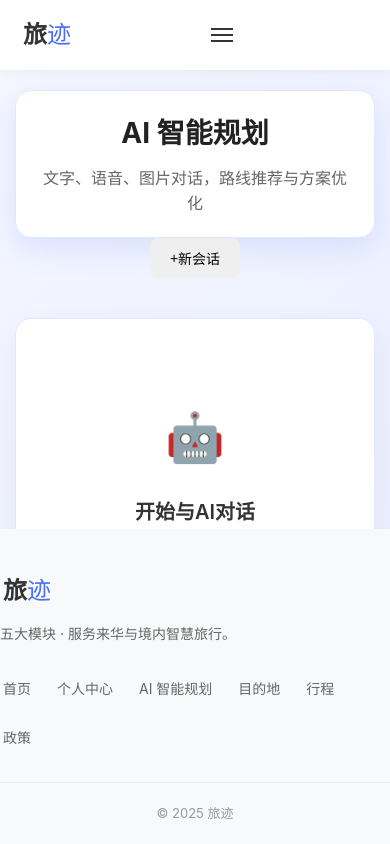
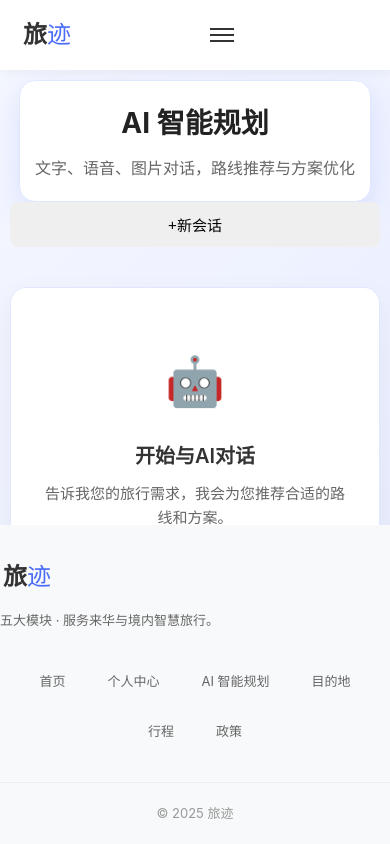
Before and after one commit to citricacid-sketch/QD-Vue, a Vue app: page /ai in a window 390 px wide. Built offline with nearby package versions, Linux system fonts and the light colour scheme.

Commit message:
优化移动端布局和AI聊天界面

```diff
--- a/src/components/layout/AppFooter.vue
+++ b/src/components/layout/AppFooter.vue
@@ -66,6 +66,7 @@ import { RouterLink } from 'vue-router'
   display: flex;
   flex-wrap: wrap;
   gap: 20px;
+  justify-content: center;
 }
 
 .footer-links a {
@@ -73,10 +74,13 @@ import { RouterLink } from 'vue-router'
   text-decoration: none;
   font-size: 14px;
   transition: color 0.2s;
+  padding: 8px 12px;
+  border-radius: 6px;
 }
 
 .footer-links a:hover {
   color: #4a6cf7;
+  background-color: #f5f7ff;
 }
 
 .footer-copy {
@@ -89,6 +93,25 @@ import { RouterLink } from 'vue-router'
 }
 
 /* 响应式设计 */
+@media (max-width: 767px) {
+  .site-footer {
+    padding: 30px 0 20px;
+  }
+
+  .footer-links {
+    gap: 10px;
+  }
+
+  .footer-links a {
+    font-size: 13px;
+    padding: 10px 16px;
+  }
+
+  .footer-brand p {
+    font-size: 13px;
+  }
+}
+
 @media (min-width: 768px) {
   .footer-inner {
     flex-direction: row;
--- a/src/components/layout/AppHeader.vue
+++ b/src/components/layout/AppHeader.vue
@@ -157,7 +157,8 @@ defineEmits<{
   height: 2px;
   background-color: #333;
   margin: 4px 0;
-  transition: 0.3s;
+  transition: all 0.3s ease;
+  transform-origin: center;
 }
 
 .main-nav {
@@ -286,10 +287,25 @@ defineEmits<{
   color: #4a6cf7;
 }
 
+/* 汉堡菜单动画 */
+.nav-toggle:hover .nav-toggle-line:nth-child(1) {
+  transform: translateY(1px);
+}
+
+.nav-toggle:hover .nav-toggle-line:nth-child(3) {
+  transform: translateY(-1px);
+}
+
 /* 响应式设计 */
 @media (max-width: 768px) {
   .nav-toggle {
     display: block;
+    padding: 8px;
+  }
+
+  .nav-toggle-line {
+    width: 24px;
+    height: 2px;
   }
 
   .main-nav {
@@ -304,8 +320,20 @@ defineEmits<{
     transform: translateY(-100%);
     opacity: 0;
     visibility: hidden;
-    transition: all 0.3s;
-    gap: 15px;
+    transition: all 0.3s ease;
+    gap: 0;
+    max-height: calc(100vh - 70px);
+    overflow-y: auto;
+  }
+
+  .main-nav a {
+    padding: 15px 0;
+    border-bottom: 1px solid #f0f0f0;
+    font-size: 16px;
+  }
+
+  .main-nav a:last-child {
+    border-bottom: none;
   }
 
   .main-nav.is-open {
@@ -317,8 +345,10 @@ defineEmits<{
   .nav-auth-mobile {
     display: block;
     margin-top: 10px;
-    padding-top: 15px;
+    padding: 15px 0;
     border-top: 1px solid #eee;
+    font-size: 16px;
+    font-weight: 600;
   }
 
   .header-auth .btn {
--- a/src/views/AIView.vue
+++ b/src/views/AIView.vue
@@ -61,8 +61,8 @@ function startNewChat() {
         </div>
 
         <div class="ai-chat-main">
-          <!-- 聊天历史 -->
-          <div class="chat-history">
+          <!-- 聊天和输入区域 -->
+          <div class="chat-container">
             <div v-if="chatHistory.length === 0" class="empty-chat">
               <div class="empty-icon">🤖</div>
               <h3>开始与AI对话</h3>
@@ -93,6 +93,7 @@ function startNewChat() {
                 </div>
               </div>
             </div>
+
           </div>
 
           <!-- 输入区域 -->
@@ -136,9 +137,6 @@ function startNewChat() {
                 </div>
               </div>
             </div>
-            <p class="input-hint">
-              按 Enter 发送，Shift + Enter 换行
-            </p>
           </div>
         </div>
       </div>
@@ -151,6 +149,7 @@ function startNewChat() {
   padding: 40px 0 60px;
   background: linear-gradient(135deg, #f5f7ff 0%, #e3e9ff 100%);
   min-height: calc(100vh - 140px);
+  transition: padding 0.3s ease;
 }
 
 .container {
@@ -191,17 +190,20 @@ function startNewChat() {
   display: flex;
   flex-direction: column;
   gap: 20px;
+  height: calc(100vh - 180px);
 }
 
-.chat-history {
+.chat-container {
   background: white;
   border-radius: 16px;
   box-shadow: 0 10px 30px rgba(0, 0, 0, 0.05);
   padding: 30px;
-  min-height: 400px;
-  max-height: 600px;
+  flex: 1;
   overflow-y: auto;
   border: 1px solid #e0e7ff;
+  -webkit-overflow-scrolling: touch;
+  display: flex;
+  flex-direction: column;
 }
 
 .empty-chat {
@@ -306,6 +308,7 @@ function startNewChat() {
 .message-content {
   flex: 1;
   max-width: 80%;
+  min-width: 0;
 }
 
 .message-text {
@@ -318,6 +321,8 @@ function startNewChat() {
   position: relative;
   box-shadow: 0 2px 10px rgba(74, 108, 247, 0.1);
   border: 1px solid #e0e7ff;
+  word-wrap: break-word;
+  overflow-wrap: break-word;
 }
 
 .chat-message-user .message-text {
@@ -419,6 +424,10 @@ function startNewChat() {
   box-shadow: 0 10px 30px rgba(0, 0, 0, 0.05);
   padding: 25px;
   border: 1px solid #e0e7ff;
+  transition: padding 0.3s ease;
+  border-top: none;
+  border-top-left-radius: 0;
+  border-top-right-radius: 0;
 }
 
 .input-wrapper {
@@ -438,6 +447,7 @@ textarea {
   min-height: 100px;
   transition: all 0.2s;
   background: #f9fafb;
+  -webkit-appearance: none;
 }
 
 textarea:focus {
@@ -472,6 +482,7 @@ textarea:focus {
   display: inline-flex;
   align-items: center;
   justify-content: center;
+  min-height: 44px;
 }
 
 .btn-primary {
@@ -528,25 +539,25 @@ textarea:focus {
 }
 
 .input-hint {
-  font-size: 13px;
+  font-size: 12px;
   color: #9ca3af;
   text-align: center;
-  margin-top: 15px;
+  margin-top: 10px;
   margin-bottom: 0;
 }
 
 /* 响应式设计 */
 @media (max-width: 768px) {
   .ai-chat-container {
-    padding: 20px 0 40px;
+    padding: 10px 0 20px;
   }
 
   .container {
-    padding: 0 15px;
+    padding: 0 10px;
   }
 
   .header-content {
-    padding: 20px;
+    padding: 20px 15px;
   }
 
   .ai-chat-header h1 {
@@ -557,10 +568,17 @@ textarea:focus {
     font-size: 16px;
   }
 
-  .chat-history {
-    padding: 20px;
-    min-height: 300px;
-    max-height: 500px;
+  .ai-chat-main {
+    height: calc(100vh - 160px);
+  }
+
+  .chat-container {
+    padding: 15px;
+    border-radius: 16px 16px 0 0;
+  }
+
+  .empty-chat {
+    padding: 40px 15px;
   }
 
   .empty-icon {
@@ -569,6 +587,11 @@ textarea:focus {
 
   .empty-chat h3 {
     font-size: 20px;
+  }
+
+  .example-prompts {
+    max-width: 100%;
+    padding: 15px;
   }
 
   .chat-message {
@@ -582,25 +605,24 @@ textarea:focus {
   }
 
   .message-content {
-    max-width: 90%;
+    max-width: 85%;
   }
 
   .message-text {
     padding: 14px;
     border-radius: 12px;
-  }
-
-  .example-prompts {
-    padding: 15px;
+    font-size: 14px;
   }
 
   .chat-input-area {
-    padding: 20px;
+    padding: 15px;
+    border-radius: 0 0 16px 16px;
   }
 
   textarea {
-    padding: 15px;
-    min-height: 80px;
+    padding: 12px;
+    min-height: 60px;
+    font-size: 16px;
   }
 
   .input-actions {
@@ -609,17 +631,28 @@ textarea:focus {
   }
 
   .action-group {
-    justify-content: center;
+    justify-content: space-between;
+    margin-top: 10px;
   }
 
   .btn {
-    padding: 10px 20px;
+    width: 100%;
+    padding: 12px 16px;
+    font-size: 15px;
   }
 
   .btn-icon {
-    width: 40px;
-    height: 40px;
-    font-size: 16px;
+    width: 44px;
+    height: 44px;
+    font-size: 20px;
+  }
+
+  .input-hint {
+    font-size: 11px;
+  }
+
+  .message-image {
+    max-width: 100%;
   }
 }
 </style>
--- a/src/views/AuthView.vue
+++ b/src/views/AuthView.vue
@@ -429,6 +429,7 @@ function deleteAccount() {
 <style scoped>
 .auth-container {
   padding: 40px 0 60px;
+  transition: padding 0.3s ease;
 }
 
 .container {
@@ -444,6 +445,7 @@ function deleteAccount() {
   margin-bottom: 40px;
   padding-bottom: 40px;
   border-bottom: 1px solid #eee;
+  transition: all 0.3s ease;
 }
 
 .user-avatar-large {
@@ -516,6 +518,7 @@ function deleteAccount() {
   border: none;
   font-size: 14px;
   text-align: center;
+  min-height: 44px;
 }
 
 .btn-outline {
@@ -563,6 +566,7 @@ function deleteAccount() {
   border-bottom: 1px solid #eee;
   padding-bottom: 10px;
   overflow-x: auto;
+  -webkit-overflow-scrolling: touch;
 }
 
 .tab-button {
@@ -806,24 +810,56 @@ function deleteAccount() {
     padding: 20px 0 40px;
   }
 
+  .container {
+    padding: 0 15px;
+  }
+
   .user-header {
     flex-direction: column;
     align-items: center;
     text-align: center;
     gap: 20px;
+    padding-bottom: 30px;
+  }
+
+  .user-avatar-large {
+    width: 80px;
+    height: 80px;
+    font-size: 32px;
   }
 
   .user-info h1 {
     font-size: 24px;
   }
 
+  .user-email {
+    font-size: 14px;
+    margin-bottom: 20px;
+  }
+
   .user-stats {
     justify-content: center;
+    gap: 20px;
+    flex-wrap: wrap;
+  }
+
+  .stat-number {
+    font-size: 24px;
+  }
+
+  .stat-label {
+    font-size: 13px;
   }
 
   .user-actions {
-    flex-direction: row;
+    flex-direction: column;
+    width: 100%;
     min-width: auto;
+    gap: 10px;
+  }
+
+  .user-actions .btn {
+    width: 100%;
   }
 
   .auth-tabs {
@@ -836,8 +872,51 @@ function deleteAccount() {
     font-size: 14px;
   }
 
+  .tab-content {
+    gap: 20px;
+  }
+
   .tab-card {
-    padding: 20px;
+    padding: 20px 15px;
+  }
+
+  .tab-card h2 {
+    font-size: 20px;
+  }
+
+  .info-row {
+    padding: 12px 0;
+  }
+
+  .info-label {
+    font-size: 13px;
+  }
+
+  .info-value {
+    font-size: 14px;
+  }
+
+  .form-group {
+    margin-bottom: 20px;
+  }
+
+  .form-group label {
+    font-size: 13px;
+  }
+
+  .form-group input,
+  .form-group select {
+    padding: 12px 15px;
+    font-size: 16px;
+  }
+
+  .edit-actions {
+    flex-direction: column;
+    gap: 10px;
+  }
+
+  .edit-actions .btn {
+    width: 100%;
   }
 
   .setting-item {
@@ -851,15 +930,39 @@ function deleteAccount() {
     width: 100%;
   }
 
+  .setting-control input,
+  .setting-control select {
+    width: 100%;
+    padding: 12px 15px;
+    font-size: 16px;
+  }
+
   .security-item {
     flex-direction: column;
     align-items: flex-start;
     gap: 15px;
   }
 
+  .security-item .btn {
+    width: 100%;
+  }
+
+  .data-description {
+    font-size: 14px;
+  }
+
   .warning-content {
     flex-direction: column;
     gap: 15px;
+    text-align: center;
+  }
+
+  .warning-text h3 {
+    font-size: 18px;
+  }
+
+  .warning-text p {
+    font-size: 14px;
   }
 }
 </style>
--- a/src/views/DestView.vue
+++ b/src/views/DestView.vue
@@ -108,6 +108,7 @@ function searchDestinations() {
 <style scoped>
 .dest-container {
   padding: 40px 0 60px;
+  transition: padding 0.3s ease;
 }
 
 .container {
@@ -167,6 +168,7 @@ function searchDestinations() {
   transition: all 0.2s;
   border: none;
   font-size: 16px;
+  min-height: 44px;
 }
 
 .btn-primary {
@@ -215,6 +217,7 @@ function searchDestinations() {
   grid-template-columns: repeat(auto-fill, minmax(350px, 1fr));
   gap: 30px;
   margin-bottom: 60px;
+  transition: grid-template-columns 0.3s ease;
 }
 
 .dest-card {
@@ -357,6 +360,10 @@ function searchDestinations() {
     padding: 20px 0 40px;
   }
 
+  .container {
+    padding: 0 15px;
+  }
+
   .dest-header h1 {
     font-size: 28px;
   }
@@ -367,14 +374,66 @@ function searchDestinations() {
 
   .search-box {
     flex-direction: column;
+    gap: 10px;
+  }
+
+  .search-box input {
+    width: 100%;
+  }
+
+  .search-box .btn {
+    width: 100%;
   }
 
   .dest-grid {
     grid-template-columns: 1fr;
+    gap: 20px;
+  }
+
+  .dest-card {
+    border-radius: 10px;
+  }
+
+  .dest-image {
+    height: 180px;
+  }
+
+  .dest-info {
+    padding: 15px;
+  }
+
+  .dest-info h3 {
+    font-size: 18px;
+  }
+
+  .dest-info p {
+    font-size: 14px;
+  }
+
+  .dest-actions {
+    flex-direction: column;
+    gap: 8px;
+  }
+
+  .dest-actions .btn {
+    width: 100%;
+  }
+
+  .map-placeholder {
+    padding: 20px 15px;
+  }
+
+  .map-header h3 {
+    font-size: 20px;
   }
 
   .map-content {
     height: 300px;
   }
+
+  .map-point {
+    padding: 6px 12px;
+    font-size: 14px;
+  }
 }
 </style>
--- a/src/views/HomeView.vue
+++ b/src/views/HomeView.vue
@@ -140,6 +140,7 @@ import AppLayout from '@/components/layout/AppLayout.vue'
   color: #222;
   margin-bottom: 20px;
   line-height: 1.2;
+  transition: font-size 0.3s ease;
 }
 
 .hero-lead {
@@ -148,6 +149,7 @@ import AppLayout from '@/components/layout/AppLayout.vue'
   max-width: 700px;
   margin: 0 auto 40px;
   line-height: 1.6;
+  transition: font-size 0.3s ease;
 }
 
 .hero-actions {
@@ -167,6 +169,8 @@ import AppLayout from '@/components/layout/AppLayout.vue'
   border: 2px solid transparent;
   font-size: 16px;
   display: inline-block;
+  min-height: 44px;
+  min-width: 120px;
 }
 
 .btn-primary {
@@ -283,6 +287,11 @@ import AppLayout from '@/components/layout/AppLayout.vue'
   .module-grid {
     grid-template-columns: repeat(2, 1fr);
   }
+
+  .btn {
+    padding: 10px 24px;
+    font-size: 15px;
+  }
 }
 
 @media (max-width: 768px) {
@@ -298,17 +307,38 @@ import AppLayout from '@/components/layout/AppLayout.vue'
     font-size: 28px;
   }
 
+  .hero-lead {
+    font-size: 14px;
+    max-width: 100%;
+    margin: 0 auto 30px;
+  }
+
+  .hero-actions {
+    width: 100%;
+  }
+
+  .btn {
+    width: 100%;
+    padding: 14px 20px;
+    font-size: 16px;
+  }
+
   .modules-overview {
-    padding: 20px;
+    padding: 20px 15px;
   }
 
   .section-title {
     font-size: 24px;
+    margin-bottom: 30px;
   }
 
   .module-grid {
     grid-template-columns: 1fr;
     gap: 15px;
+  }
+
+  .module-card {
+    height: auto;
   }
 
   .module-image {
@@ -323,5 +353,13 @@ import AppLayout from '@/components/layout/AppLayout.vue'
   .module-content {
     padding: 15px;
   }
+
+  .module-card h3 {
+    font-size: 16px;
+  }
+
+  .module-card p {
+    font-size: 13px;
+  }
 }
 </style>
--- a/src/views/LoginView.vue
+++ b/src/views/LoginView.vue
@@ -212,6 +212,7 @@ function toggleMode() {
   min-height: 100vh;
   display: flex;
   align-items: center;
+  transition: padding 0.3s ease;
 }
 
 .container {
@@ -225,6 +226,7 @@ function toggleMode() {
   grid-template-columns: 1fr 1fr;
   gap: 60px;
   align-items: center;
+  transition: grid-template-columns 0.3s ease;
 }
 
 .login-card {
@@ -352,6 +354,7 @@ function toggleMode() {
   border: none;
   font-size: 16px;
   text-align: center;
+  min-height: 44px;
 }
 
 .btn-block {
--- a/src/views/TripView.vue
+++ b/src/views/TripView.vue
@@ -303,6 +303,7 @@ function getStatusText(status: string) {
   display: inline-flex;
   align-items: center;
   justify-content: center;
+  min-height: 44px;
 }
 
 .btn-large {
@@ -446,6 +447,7 @@ function getStatusText(status: string) {
   display: grid;
   grid-template-columns: repeat(auto-fill, minmax(350px, 1fr));
   gap: 25px;
+  transition: grid-template-columns 0.3s ease;
 }
 
 .trip-card {
@@ -566,6 +568,7 @@ function getStatusText(status: string) {
   display: flex;
   gap: 10px;
   justify-content: flex-end;
+  flex-wrap: wrap;
 }
 
 .ai-generate-section {
@@ -611,10 +614,18 @@ function getStatusText(status: string) {
     padding: 20px 0 40px;
   }
 
+  .container {
+    padding: 0 15px;
+  }
+
   .trip-header {
     flex-direction: column;
     gap: 20px;
     margin-bottom: 30px;
+  }
+
+  .header-content {
+    padding: 20px 15px;
   }
 
   .header-content h1 {
@@ -627,20 +638,86 @@ function getStatusText(status: string) {
 
   .stats-cards {
     grid-template-columns: repeat(2, 1fr);
+    gap: 15px;
+  }
+
+  .stat-card {
+    padding: 20px;
+  }
+
+  .stat-number {
+    font-size: 28px;
+  }
+
+  .stat-label {
+    font-size: 14px;
+  }
+
+  .trip-tabs {
+    gap: 8px;
+  }
+
+  .tab-button {
+    padding: 8px 16px;
+    font-size: 14px;
   }
 
   .trip-cards {
     grid-template-columns: 1fr;
+    gap: 15px;
+  }
+
+  .trip-card {
+    padding: 20px 15px;
+  }
+
+  .trip-card-header h3 {
+    font-size: 18px;
+  }
+
+  .trip-card-content {
+    margin-bottom: 15px;
+  }
+
+  .date-value {
+    font-size: 14px;
+  }
+
+  .trip-meta {
+    gap: 15px;
+    flex-wrap: wrap;
+  }
+
+  .meta-item {
+    font-size: 13px;
+  }
+
+  .trip-card-actions {
+    flex-direction: column;
+    gap: 8px;
+  }
+
+  .trip-card-actions .btn {
+    width: 100%;
   }
 
   .ai-generate-content {
     flex-direction: column;
     gap: 20px;
     text-align: center;
+    padding: 20px 15px;
   }
 
   .ai-text {
     text-align: center;
+  }
+
+  .ai-text h4 {
+    font-size: 18px;
+  }
+
+  .ai-text p {
+    font-size: 14px;
   }
 
   .trip-dates {
```
